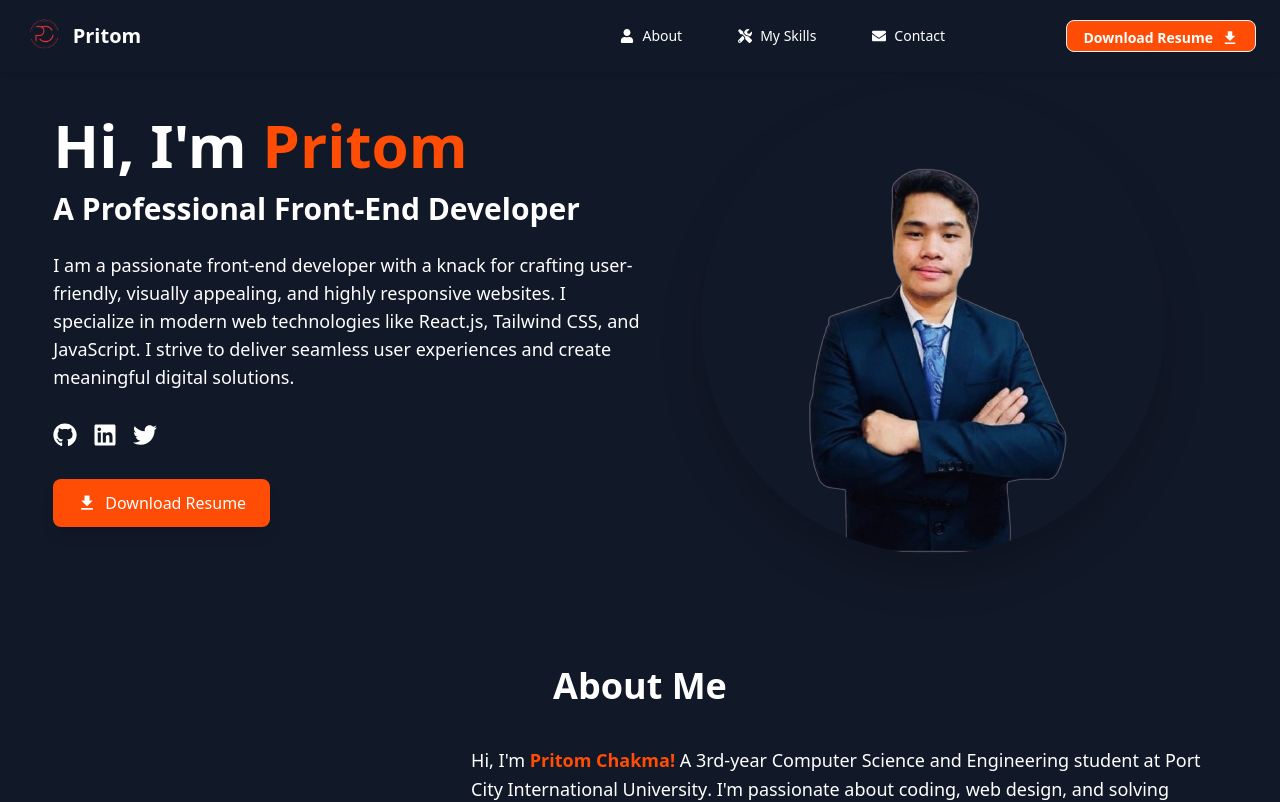
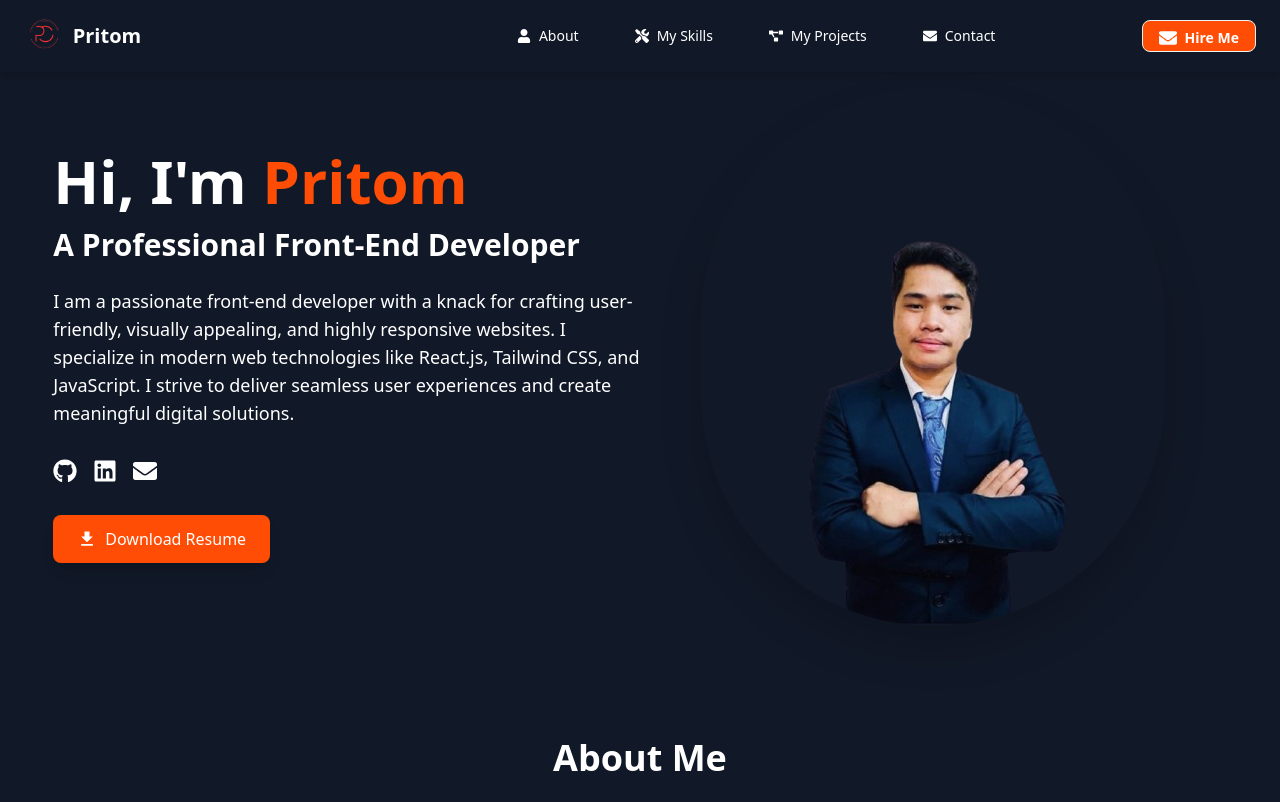
Before and after one commit to PritomChakma/My-Portfolio-Pritom-Chakma, a React (Vite) app: page / in a window 1280 px wide. Shown: the top 802 px of the page. Built offline with nearby package versions, Linux system fonts and the light colour scheme.

Commit message:
update some more

```diff
--- a/src/Page/Home/Hero/Hero.jsx
+++ b/src/Page/Home/Hero/Hero.jsx
@@ -1,12 +1,16 @@
 import React from "react";
-import { Link } from "react-router-dom"; // Import Link from react-router-dom
+import { FaEnvelope, FaGithub, FaLinkedin } from "react-icons/fa";
+import { MdDownload } from "react-icons/md";
+import { Link } from "react-router-dom";
+import Resume from "../../../../public/irfan.pdf";
 import pritom from "../../../assets/MyImage.png";
-import { FaGithub, FaLinkedin, FaTwitter } from "react-icons/fa";
-import { MdDownload } from "react-icons/md";
 
 const Hero = () => {
   return (
-    <div className="hero flex flex-col-reverse md:flex-row items-center md:w-11/12 mx-auto py-12 px-6 md:px-0 mt-10">
+    <div
+      className="hero flex flex-col-reverse md:flex-row items-center md:w-11/12 mx-auto py-12 px-6 md:px-0 mt-10"
+      id="top"
+    >
       {/* Text Section */}
       <div className="md:w-1/2">
         <h1 className="text-4xl sm:text-5xl lg:text-6xl font-extrabold leading-tight mb-4 ">
@@ -22,15 +26,14 @@ const Hero = () => {
           specialize in modern web technologies like{" "}
           <span className="font-medium ">React.js</span>,{" "}
           <span className="font-medium ">Tailwind CSS</span>, and{" "}
-          <span className="font-medium ">JavaScript</span>. I
-          strive to deliver seamless user experiences and create meaningful
-          digital solutions.
+          <span className="font-medium ">JavaScript</span>. I strive to deliver
+          seamless user experiences and create meaningful digital solutions.
         </p>
 
         <div className="mt-8 flex flex-wrap gap-4 justify-center md:justify-start">
           {/* Social Links */}
           <Link
-            to="https://github.com/yourusername"
+            to="https://github.com/PritomChakma"
             target="_blank"
             rel="noopener noreferrer"
             className=" hover:text-[#ff4d05] text-2xl transition-colors duration-200"
@@ -38,7 +41,7 @@ const Hero = () => {
             <FaGithub />
           </Link>
           <Link
-            to="https://linkedin.com/in/yourusername"
+            to="https://github.com/PritomChakma"
             target="_blank"
             rel="noopener noreferrer"
             className=" hover:text-[#ff4d05] text-2xl transition-colors duration-200"
@@ -46,26 +49,25 @@ const Hero = () => {
             <FaLinkedin />
           </Link>
           <Link
-            to="https://twitter.com/yourusername"
+            to="mailto:chakmapritom1@gmail.com"
             target="_blank"
             rel="noopener noreferrer"
             className=" hover:text-[#ff4d05] text-2xl transition-colors duration-200"
           >
-            <FaTwitter />
+            <FaEnvelope />
           </Link>
         </div>
 
         <div className="mt-8">
           {/* Resume Download Button */}
-          <Link
-            to="/path-to-resume.pdf"
-            target="_blank"
-            download
+          <a
+            href={Resume}
+            download="irfan.pdf"
             className="bg-[#ff4d05] hover:bg-[#d83d04] text-white py-3 px-6 rounded-lg flex items-center gap-2 justify-center w-fit shadow-lg transition-all duration-200"
           >
             <MdDownload className="text-xl" />
             Download Resume
-          </Link>
+          </a>
         </div>
       </div>
 
--- a/src/Projects/Projects.jsx
+++ b/src/Projects/Projects.jsx
@@ -91,7 +91,7 @@ const Projects = () => {
               Live Demo
             </Link>
             <Link
-              to="/project-two-details"
+              to="/"
               className="bg-[#ff4d05] text-white btn btn-sm"
             >
               View Details
@@ -102,7 +102,7 @@ const Projects = () => {
         {/* Project 3 */}
         <div className=" p-6 rounded-lg shadow-xl transition-transform transform hover:scale-105 hover:shadow-2xl bg-gray-800">
           <img
-            src={project3} // Replace with your project image
+            src={project3}
             alt="Project Three"
             className="w-full h-40 object-cover rounded-t-lg mb-4 transition-transform transform hover:scale-110"
           />
@@ -135,7 +135,7 @@ const Projects = () => {
               Live Demo
             </Link>
             <Link
-              to="/project-three-details"
+              to="/"
               className="bg-[#ff4d05] text-white btn btn-sm"
             >
               View Details
--- a/src/Share/Footer/Footer.jsx
+++ b/src/Share/Footer/Footer.jsx
@@ -1,6 +1,6 @@
 import React from "react";
-import { FaGithub, FaLinkedin, FaEnvelope, FaFacebook, FaTwitter, FaWhatsapp } from "react-icons/fa"; // Social Media Icons
-import { Link } from "react-router-dom";
+import { FaGithub, FaLinkedin, FaFacebook, FaWhatsapp, FaArrowUp, FaProjectDiagram, FaUser, FaEnvelope } from "react-icons/fa"; // Social Media and Quick Link Icons
+import { Link as ScrollLink } from "react-scroll";
 
 const Footer = () => {
   return (
@@ -14,19 +14,18 @@ const Footer = () => {
           </p>
           <div className="flex space-x-6 mt-4">
             {/* Social Media Icons */}
-            <Link to="https://github.com/PritomChakma" target="_blank" rel="noopener noreferrer">
+            <a href="https://github.com/PritomChakma" target="_blank" rel="noopener noreferrer">
               <FaGithub className="text-2xl hover:text-[#333]" />
-            </Link>
-            <Link to="https://www.linkedin.com/in/pritomchakma/" target="_blank" rel="noopener noreferrer">
+            </a>
+            <a href="https://www.linkedin.com/in/pritomchakma/" target="_blank" rel="noopener noreferrer">
               <FaLinkedin className="text-2xl hover:text-[#0077b5]" />
-            </Link>
-            <Link  to="https://web.facebook.com/pritom.chakma.716/" target="_blank" rel="noopener noreferrer">
+            </a>
+            <a href="https://web.facebook.com/pritom.chakma.716/" target="_blank" rel="noopener noreferrer">
               <FaFacebook className="text-2xl hover:text-[#3b5998]" />
-            </Link>
-
-            <Link to="https://wa.me/01613776556" target="_blank" rel="noopener noreferrer">
+            </a>
+            <a href="https://wa.me/01613776556" target="_blank" rel="noopener noreferrer">
               <FaWhatsapp className="text-2xl hover:text-[#25D366]" />
-            </Link>
+            </a>
           </div>
         </div>
 
@@ -34,22 +33,54 @@ const Footer = () => {
         <div className="flex flex-col items-center lg:items-end">
           <h4 className="text-2xl font-semibold text-[#ff4d05] mb-4">Quick Links</h4>
           <div className="space-y-2">
-            <Link to="/about" className="text-gray-400 hover:text-[#ff4d05]">
-              About Me
-            </Link>
-            <Link to="/projects" className="text-gray-400 hover:text-[#ff4d05]">
-              My Projects
-            </Link>
-            <Link to="/contact" className="text-gray-400 hover:text-[#ff4d05]">
-              Contact Me
-            </Link>
+            <ScrollLink
+              to="about"
+              spy={true}
+              smooth={true}
+              offset={-70}
+              duration={500}
+              className="flex items-center gap-2 text-gray-400 hover:text-[#ff4d05] cursor-pointer"
+            >
+              <FaUser /> About Me
+            </ScrollLink>
+            <ScrollLink
+              to="projects"
+              spy={true}
+              smooth={true}
+              offset={-70}
+              duration={500}
+              className="flex items-center gap-2 text-gray-400 hover:text-[#ff4d05] cursor-pointer"
+            >
+              <FaProjectDiagram /> My Projects
+            </ScrollLink>
+            <ScrollLink
+              to="contact"
+              spy={true}
+              smooth={true}
+              offset={-70}
+              duration={500}
+              className="flex items-center gap-2 text-gray-400 hover:text-[#ff4d05] cursor-pointer"
+            >
+              <FaEnvelope /> Contact Me
+            </ScrollLink>
           </div>
         </div>
       </div>
 
-      {/* Bottom Section - Copyright */}
-      <div className="mt-8 text-center text-gray-400">
-        <p>&copy; 2025 Pritom Chakma. All rights reserved.</p>
+      {/* Bottom Section - Scroll to Top and Copyright */}
+      <div className="mt-8 text-center">
+        <ScrollLink
+          to="top"
+          spy={true}
+          smooth={true}
+          offset={-70}
+          duration={500}
+          className="flex items-center justify-center w-fit mx-auto bg-[#ff4d05] text-white py-2 px-4 rounded-lg cursor-pointer transition-all hover:bg-[#e14b05]"
+        >
+          <FaArrowUp className="mr-2" />
+          Back to Top
+        </ScrollLink>
+        <p className="mt-4 text-gray-400">&copy; 2025 Pritom Chakma. All rights reserved.</p>
       </div>
     </footer>
   );
--- a/src/Share/Navbar/Navbar.jsx
+++ b/src/Share/Navbar/Navbar.jsx
@@ -1,6 +1,5 @@
 import React, { useState } from "react";
-import { FaEnvelope, FaTools, FaUser } from "react-icons/fa";
-import { MdDownload } from "react-icons/md";
+import { FaEnvelope, FaProjectDiagram, FaTools, FaUser } from "react-icons/fa";
 import { Link } from "react-router-dom";
 import { Link as ScrollLink } from "react-scroll";
 import Logo from "../../assets/Logo.png";
@@ -21,7 +20,7 @@ const Navbar = () => {
           smooth={true}
           offset={-70}
           duration={500}
-          className="cursor-pointer flex items-center gap-2"
+          className="cursor-pointer flex items-center gap-2  hover:text-[#ff4d05] "
         >
           <FaUser /> About
         </ScrollLink>
@@ -33,9 +32,21 @@ const Navbar = () => {
           smooth={true}
           offset={-70}
           duration={500}
-          className="cursor-pointer flex items-center gap-2"
+          className="cursor-pointer flex items-center gap-2  hover:text-[#ff4d05] "
         >
           <FaTools /> My Skills
+        </ScrollLink>
+      </li>
+      <li>
+        <ScrollLink
+          to="projects"
+          spy={true}
+          smooth={true}
+          offset={-70}
+          duration={500}
+          className="flex items-center gap-2  hover:text-[#ff4d05] cursor-pointer"
+        >
+          <FaProjectDiagram /> My Projects
         </ScrollLink>
       </li>
       <li>
@@ -45,7 +56,7 @@ const Navbar = () => {
           smooth={true}
           offset={-70}
           duration={500}
-          className="cursor-pointer flex items-center gap-2"
+          className="cursor-pointer flex items-center gap-2  hover:text-[#ff4d05] "
         >
           <FaEnvelope /> Contact
         </ScrollLink>
@@ -79,7 +90,7 @@ const Navbar = () => {
               />
             </svg>
           </label>
-          {isDropdownOpen && ( // Show dropdown only when `isDropdownOpen` is true
+          {isDropdownOpen && (
             <ul
               tabIndex={0}
               className="menu menu-sm dropdown-content mt-3 z-[1] w-52 rounded-box bg-gray-900 text-white p-2 shadow-lg"
@@ -106,13 +117,18 @@ const Navbar = () => {
 
       {/* Navbar End */}
       <div className="navbar-end flex items-center gap-4 px-4">
-        <Link
-          to="/"
-          className="btn btn-sm bg-[#ff4d05] text-white flex items-center gap-2 py-2 px-4 rounded-lg transition-all hover:bg-[#e14b05]"
+        <ScrollLink
+          to="contact" // Scroll to the "contact" section
+          spy={true}
+          smooth={true}
+          offset={-70}
+          duration={500}
+          className="btn btn-sm bg-[#ff4d05] text-white flex items-center gap-2 py-2 px-4 rounded-lg transition-all hover:bg-[#e14b05] cursor-pointer"
         >
-          <span className="hidden sm:block">Download Resume</span>
-          <MdDownload className="text-lg" />
-        </Link>
+          <FaEnvelope className="text-lg" /> {/* Add the envelope icon */}
+          <span className="hidden sm:block">Hire Me</span>{" "}
+          {/* Text for larger screens */}
+        </ScrollLink>
       </div>
     </div>
   );
```
Also changed, not shown: src/assets/MyImage.png, 1 other file (tests, documents, lock files or other folders).
